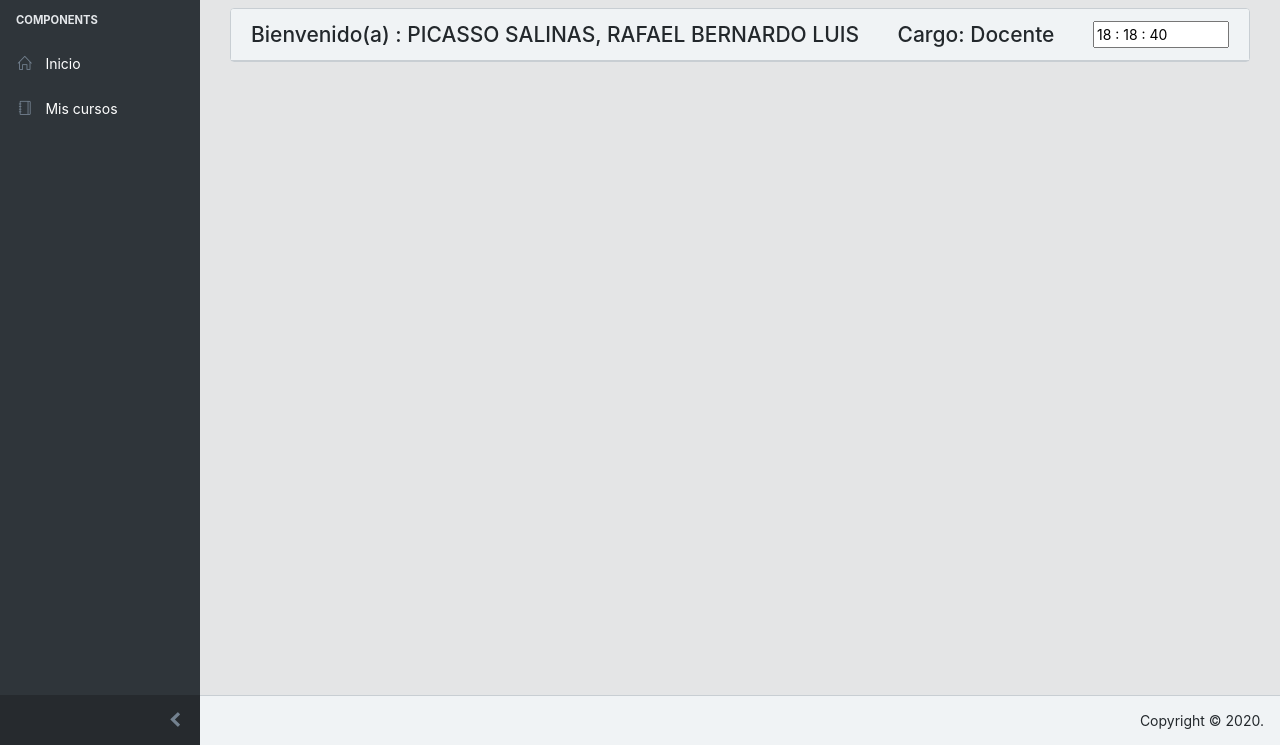
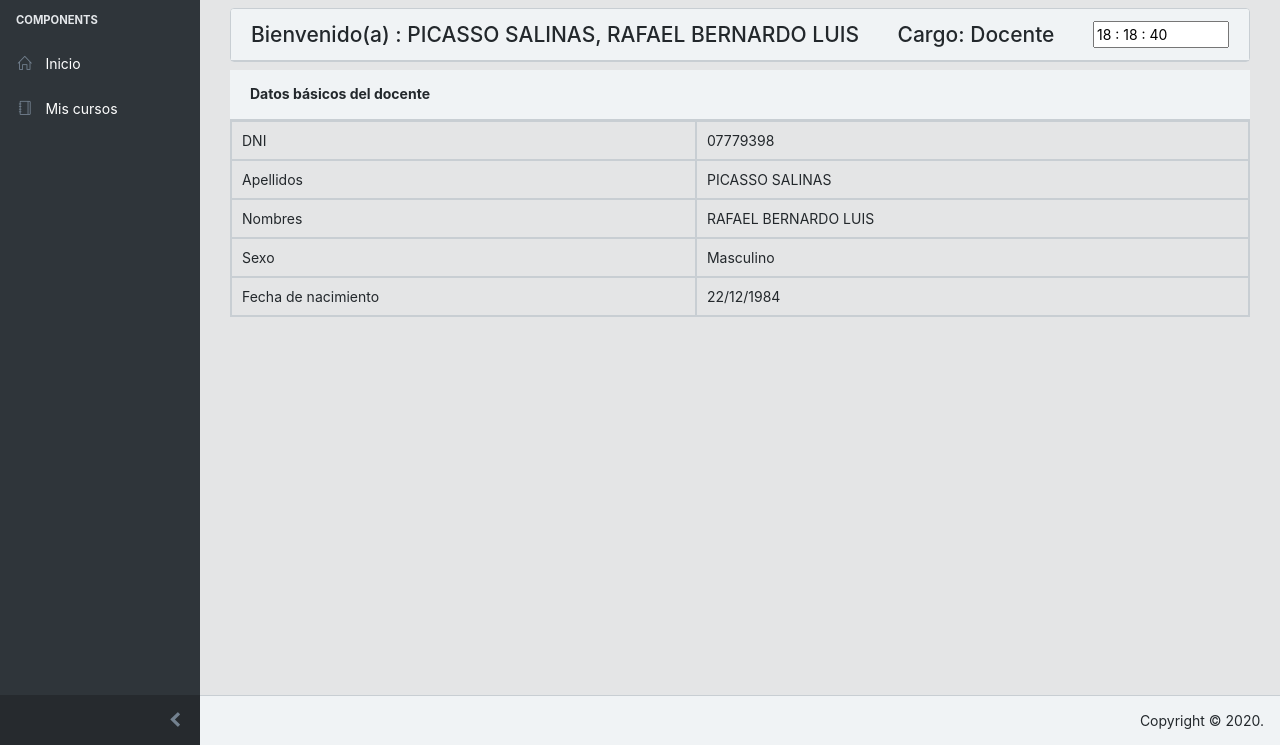
Before and after one commit to JUANA-ALARCO-DE-DAMMERT/SWCOLEGIO, a Laravel app: page /home in a window 1280 px wide. Shown: the part 55-800 px from the top of the page. Run offline with Laravel 8, Linux system fonts and the light colour scheme; a user stored in the database is signed in; data comes from the database, SQL or seed files in the repository; both versions use the stored data as it was after the commit; some libraries are stand-ins or nearby versions.

Commit message:
Correcciones 19-03-2020

```diff
--- a/resources/views/alumno/index.blade.php
+++ b/resources/views/alumno/index.blade.php
@@ -53,9 +53,9 @@
                               @endif
                             </td>
                             <td>
-                                <a class="btn btn-sm btn-info" title="Buscar alumno"><i class="fa fa-search"></i></a>
-                                <a class="btn btn-sm btn-warning" title="Editar Alumno"><i class="fa fa-pencil"></i></a>
-                                <a class="btn btn-sm btn-danger" title="Eliminar Alumno"><i class="fa fa-trash"></i></a>
+                                <a class="btn btn-sm btn-info"><i class="fa fa-search"></i></a>
+                                <a class="btn btn-sm btn-warning"><i class="fa fa-pencil"></i></a>
+                                <a class="btn btn-sm btn-danger"><i class="fa fa-trash"></i></a>
                             </td>
                         </tr>
                         @endforeach
--- a/resources/views/docente/miscursos.blade.php
+++ b/resources/views/docente/miscursos.blade.php
@@ -13,6 +13,7 @@
                             <th>Grado</th>
                             <th>Curso</th>
                             <th>Año</th>
+                            <th>Opciones</th>
                         </tr>
                     </thead>
                     <tbody>
@@ -21,6 +22,9 @@
                             <td>{{$mc->curs_grado}} ° de secundaria</td>
                             <td>{{$mc->asig_nom}}</td>
                             <td>{{$mc->curs_año}}</td>
+                            <td>
+                                <a class="btn btn-sm btn-light"><i class="fa fa-folder-open-o"></i></a>
+                            </td>
                         </tr>
                         @endforeach
                     </tbody>
--- a/resources/views/home.blade.php
+++ b/resources/views/home.blade.php
@@ -161,7 +161,41 @@
               <!-- fin reloj -->
           </div>
         </div>
-      </div>
+    </div>
+
+    <!-- tabla detalle alumno -->
+    <div class="card-header py-3" >
+      <h6 class="m-0 font-weight-bold">Datos básicos del docente</h6>
+    </div>
+    <table  class="table table-sm table-bordered" id="dataTable">
+      <tr>
+        <td>DNI</td>
+        <td>{{$trab_data->trab_dni}}</td>
+      </tr>
+      <tr>
+        <td>Apellidos</td>
+        <td>{{$trab_data->trab_ape}}</td>
+      </tr>
+      <tr>
+        <td>Nombres</td>
+        <td>{{$trab_data->trab_nom}}</td>
+      </tr>
+      <tr>
+        <td>Sexo</td>
+        <td>
+          @if ($trab_data->trab_sexo == 1)
+              Masculino
+          @else
+              Femenino
+          @endif
+        </td>
+      </tr>
+      <tr>
+        <td>Fecha de nacimiento</td>
+        <td>{{date("d/m/Y", strtotime($trab_data->trab_fnac))}}</td>
+      </tr>
+    </table>
+    <!-- fin tabla detalle alumno -->
   @else
     <div class="d-sm-flex align-items-center justify-content-between my-4">
       <h1 class="h4 mb-0 text-gray-800">No tienes acceso </h1>
@@ -240,7 +274,7 @@
 
     <!-- Inicio de imagen del 2020 -->
     <div align="center"><br>
-      <a class="navbar-brand"  href="">
+      <a class="navbar-brand">
           <img  src="{{asset('img/anonuevo.png')}}" height="70px">
       </a>
     </div>
@@ -268,40 +302,4 @@
       setTimeout("mueveReloj()",1000)
   }
 </script>
-
-<script>
-    // Set new default font family and font color to mimic Bootstrap's default styling
-    Chart.defaults.global.defaultFontFamily = 'Nunito', '-apple-system,system-ui,BlinkMacSystemFont,"Segoe UI",Roboto,"Helvetica Neue",Arial,sans-serif';
-    Chart.defaults.global.defaultFontColor = '#858796';
-
-    // Pie Chart Example
-    var ctx = document.getElementById("myPieChart");
-    var myPieChart = new Chart(ctx, {
-      type: 'doughnut',
-      data: {
-        labels: ["nrocuatro"],
-        datasets: [{
-          data: [<?php echo $nro_alumnocuarto; ?>],
-          backgroundColor: ['#1cc88a']
-        }],
-      },
-      options: {
-        maintainAspectRatio: false,
-        tooltips: {
-          backgroundColor: "rgb(255,255,255)",
-          bodyFontColor: "#858796",
-          borderColor: '#dddfeb',
-          borderWidth: 1,
-          xPadding: 15,
-          yPadding: 15,
-          displayColors: false,
-          caretPadding: 10,
-        },
-        legend: {
-          display: false
-        },
-        cutoutPercentage: 80,
-      },
-    });
-  </script>
 @endsection
```
Also changed, not shown: bd_juana_alarco_de_dammert.sql (+15 -8 lines).
